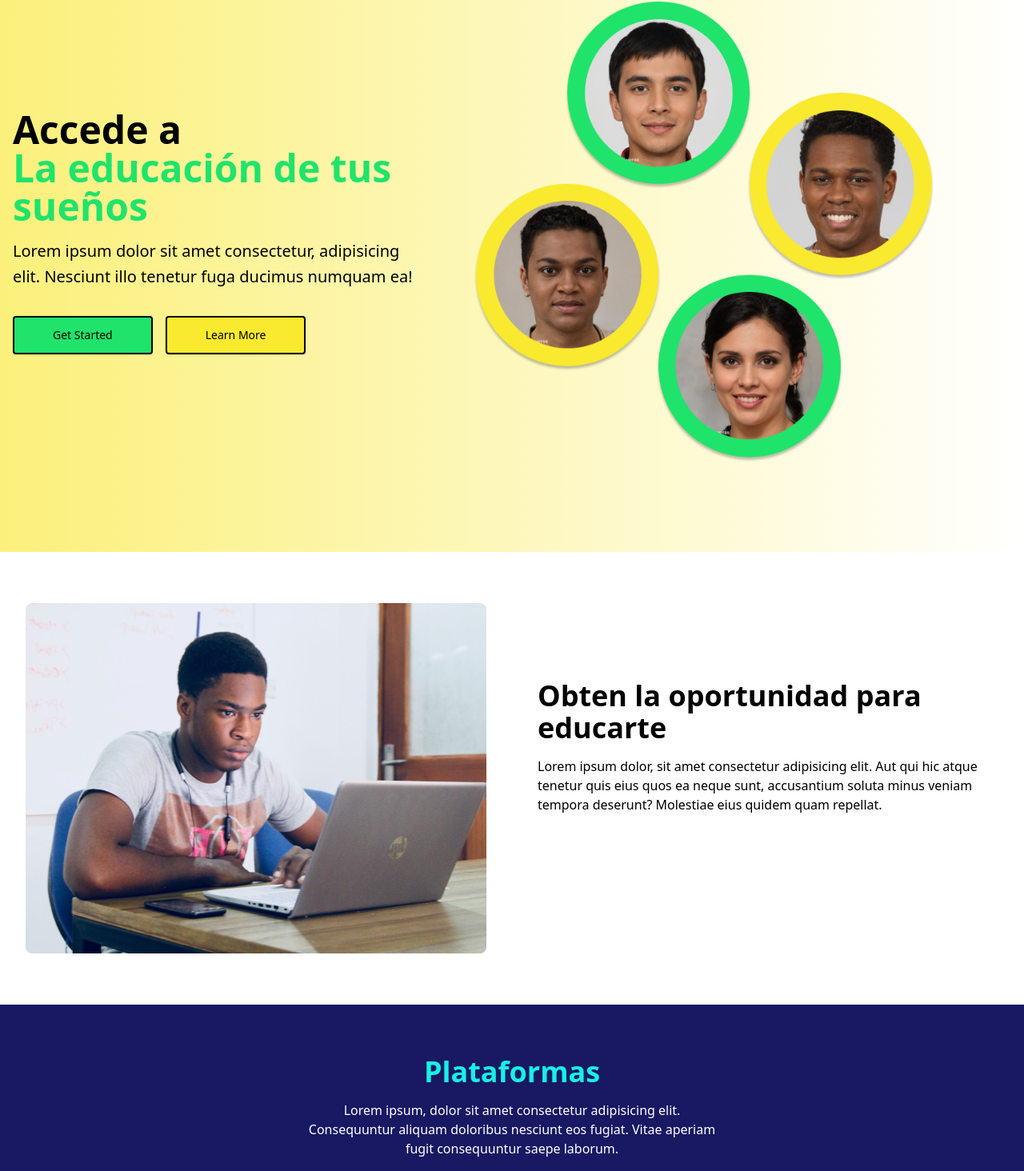
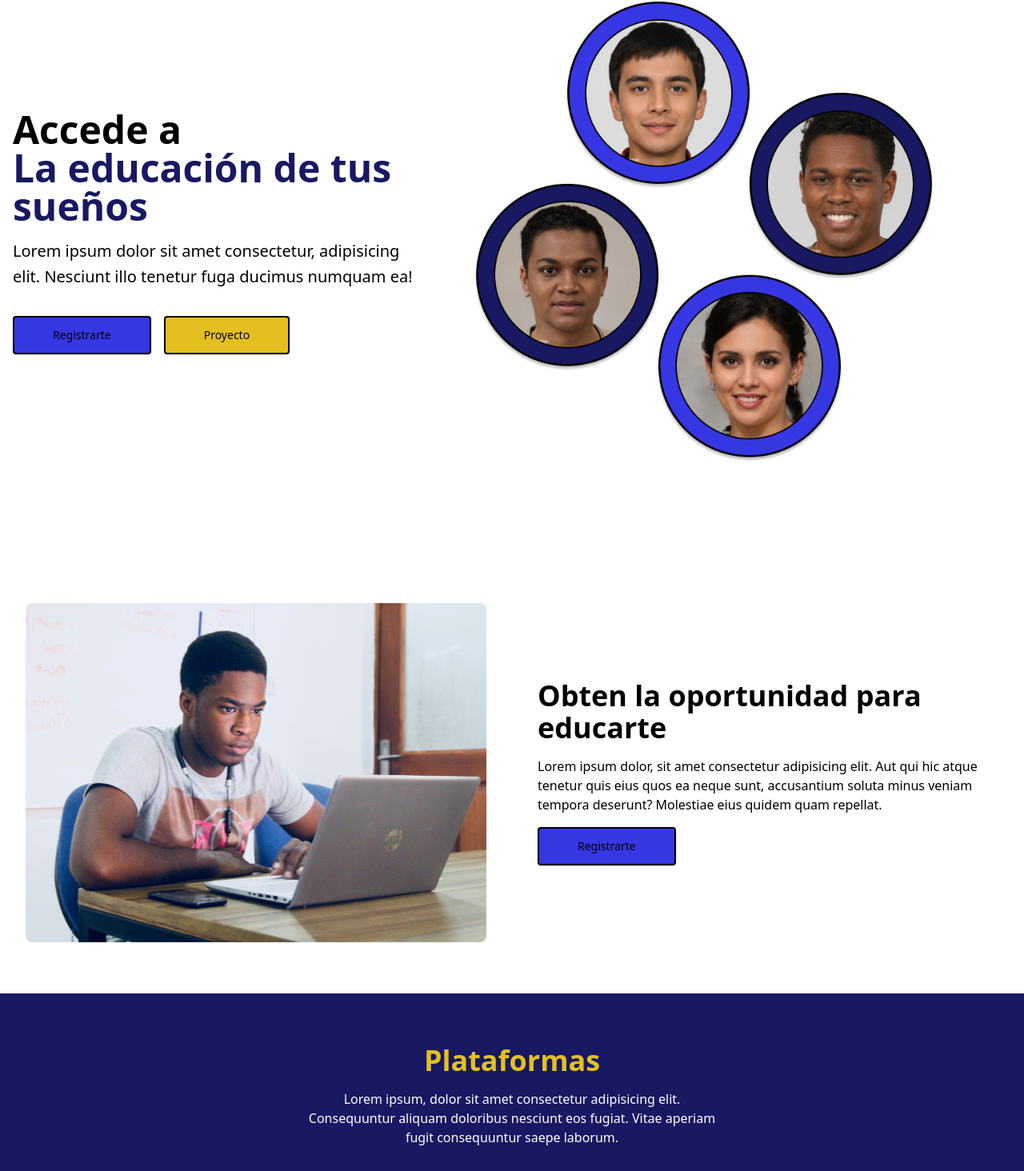
Before and after one commit to ricardoprato/poSIble, a React (Vite) app: page / in a window 1280 px wide. Shown: the part 228-1692 px from the top of the page at 80% size. Built offline with nearby package versions, Linux system fonts and the light colour scheme.

Commit message:
colores cambiados e interfaz mejorada en el landing page, nuevos botones agregados

```diff
--- a/src/components/Description/index.jsx
+++ b/src/components/Description/index.jsx
@@ -1,4 +1,5 @@
 import estudiante from '../../assets/estudiante.jpg'
+import { NavLink } from 'react-router-dom'
 
 export const Description = () => {
     return (
@@ -18,33 +19,17 @@ export const Description = () => {
                     <div class="lg:py-24">
                         <h2 class="text-3xl font-bold sm:text-4xl">Obten la oportunidad para educarte</h2>
 
-                        <p class="mt-4 text-gray-600">
+                        <p class="mt-4 mb-4 text-gray-600">
                             Lorem ipsum dolor, sit amet consectetur adipisicing elit. Aut qui hic
                             atque tenetur quis eius quos ea neque sunt, accusantium soluta minus
                             veniam tempora deserunt? Molestiae eius quidem quam repellat.
                         </p>
 
-                        <a
-                            class="inline-flex items-center px-8 py-3 mt-8 text-white bg-indigo-600 border border-indigo-600 rounded hover:bg-transparent hover:text-indigo-600 active:text-indigo-500 focus:outline-none focus:ring"
-                            href="/get-started"
-                        >
-                            <span class="text-sm font-medium"> Get Started </span>
-
-                            <svg
-                                class="w-5 h-5 ml-3"
-                                xmlns="http://www.w3.org/2000/svg"
-                                fill="none"
-                                viewBox="0 0 24 24"
-                                stroke="currentColor"
-                            >
-                                <path
-                                    stroke-linecap="round"
-                                    stroke-linejoin="round"
-                                    stroke-width="2"
-                                    d="M17 8l4 4m0 0l-4 4m4-4H3"
-                                />
-                            </svg>
-                        </a>
+                        <NavLink to='/'>
+                            <a class="inline-block px-12 py-3 text-sm font-medium text-black rounded shadow bg-complementary border-2 border-black sm:w-auto hover:bg-primary focus:outline-none focus:ring">
+                                Registrarte
+                            </a>
+                        </NavLink>
                     </div>
                 </div>
             </div>
--- a/src/components/Donate/index.jsx
+++ b/src/components/Donate/index.jsx
@@ -22,7 +22,7 @@ export const Donate = () => {
                     </p>
 
                     <div class="flex flex-wrap mt-8 text-center gap-4">
-                        <a class="block w-full px-12 py-3 text-sm font-medium text-black rounded shadow bg-yellow border border-black sm:w-auto active:bg-rose-500 hover:bg-rose-700 focus:outline-none focus:ring" href="/get-started">
+                        <a class="block w-full px-12 py-3 text-sm font-medium text-black rounded shadow bg-complementary border-2 border-black sm:w-auto active:bg-rose-500 hover:bg-primary focus:outline-none focus:ring">
                             Donar
                         </a>
                     </div>
--- a/src/components/Hero/index.jsx
+++ b/src/components/Hero/index.jsx
@@ -1,16 +1,17 @@
 import ejemplo from '../../assets/ejemplo.png'
+import { NavLink } from 'react-router-dom'
 
 export const Hero = () => {
   return (
     <section class="relative bg-lightYellow">
 
-      <div class="hidden sm:block sm:inset-0 sm:absolute sm:bg-gradient-to-r sm:from-lightYellow sm:to-white"></div>
+      <div class="hidden sm:block sm:inset-0 sm:absolute sm:bg-gradient-to-r sm:from-white sm:to-white"></div>
 
       <div class="relative max-w-screen-xl px-4 py-32 mx-auto lg:h-screen lg:items-center lg:flex">
         <div class="max-w-xl text-center sm:text-left">
           <h2 className="text-3xl font-extrabold sm:text-5xl">
             Accede a
-            <strong className="font-extrabold text-primary sm:block">
+            <strong className="font-extrabold text-darkBlue sm:block">
               La educación de tus sueños
             </strong>
           </h2>
@@ -20,13 +21,16 @@ export const Hero = () => {
           </p>
 
           <div class="flex flex-wrap gap-4 mt-8 text-center">
-            <a class="block w-full px-12 py-3 text-sm font-medium text-black rounded shadow bg-primary border-2 border-black sm:w-auto active:bg-rose-500 hover:bg-alert focus:outline-none focus:ring" href="/get-started">
-              Get Started
-            </a>
-
-            <a class="block w-full px-12 py-3 text-sm font-medium text-black bg-secondary rounded shadow border-2 border-black text-rose-600 sm:w-auto hover:text-rose-700 active:text-rose-500 focus:outline-none focus:ring" href="/about">
-              Learn More
-            </a>
+            <NavLink to='/'>
+              <a class="block w-full px-12 py-3 text-sm font-medium text-black rounded shadow bg-complementary border-2 border-black sm:w-auto active:bg-rose-500 hover:bg-primary focus:outline-none focus:ring">
+                Registrarte
+              </a>
+            </NavLink>
+            <NavLink to='/estudiantes'>
+              <a class="block w-full px-12 py-3 text-sm font-medium text-black rounded shadow bg-secondary border-2 border-black sm:w-auto active:bg-rose-500 hover:bg-primary focus:outline-none focus:ring">
+                Proyecto
+              </a>
+            </NavLink>
           </div>
         </div>
         <div class="max-w-xl text-center sm:text-left">
--- a/src/components/PlatformCard/index.jsx
+++ b/src/components/PlatformCard/index.jsx
@@ -6,7 +6,7 @@ export const PlatformCard = ({ name, image }) => {
         >
             <div className="flex justify-center">
                 <div className="relative">
-                    <img alt="..." src={image} className="bg-cover h-48 w-48 align-middle border-none" />
+                    <img alt="..." src={image} className="bg-cover h-32 w-32 align-middle border-none" />
                 </div>
 
             </div>
--- a/src/components/Platforms/index.jsx
+++ b/src/components/Platforms/index.jsx
@@ -11,7 +11,7 @@ export const Platforms = () => {
         <section class="text-white bg-darkBlue">
             <div class="px-4 py-16 mx-auto max-w-screen-xl sm:px-6 lg:px-8">
                 <div class="max-w-lg mx-auto text-center">
-                    <h2 class="text-3xl text-lightBlue font-bold sm:text-4xl">Plataformas</h2>
+                    <h2 class="text-3xl text-secondary font-bold sm:text-4xl">Plataformas</h2>
 
                     <p class="mt-4">
                         Lorem ipsum, dolor sit amet consectetur adipisicing elit. Consequuntur
@@ -29,8 +29,7 @@ export const Platforms = () => {
                     <PlatformCard name='CodigoFacilito' image={CodigoFacilitoImg} />
                 </div><div class="mt-12 text-center">
                     <a
-                        class="inline-flex items-center px-8 py-3 mt-8 text-black bg-lightBlue border border-black rounded hover:bg-transparent hover:border-white hover:text-white active:text-lightBlue focus:outline-none focus:ring"
-                        href="/get-started"
+                        class="inline-flex items-center px-8 py-3 mt-8 text-black bg-secondary border-2 border-black rounded hover:bg-transparent hover:border-white hover:text-white active:text-secondary focus:outline-none focus:ring"
                     >
                         <span class="text-sm font-medium">Aplicar</span>
 
--- a/src/containers/Header/index.jsx
+++ b/src/containers/Header/index.jsx
@@ -14,16 +14,16 @@ export const Header = () => {
         <div className="flex flex-col gap-4 mt-4 sm:flex-row sm:mt-0 sm:items-center">
 
             <NavLink to='/'
-            className="inline-flex items-center justify-center px-5 py-3 text-xl font-medium text-white transition bg-trasnparent border-b-2 border-transparent hover:text-primary hover:border-b-2 hover:border-primary focus:outline-none focus:ring" href='#'
+            className="inline-flex items-center justify-center px-5 py-3 text-xl font-medium text-white transition bg-trasnparent border-b-2 border-transparent hover:text-secondary hover:border-b-2 hover:border-secondary focus:outline-none focus:ring" href='#'
             >
             Proyecto
             </NavLink>
             <NavLink to='/estudiantes'
-            className="inline-flex items-center justify-center px-5 py-3 text-xl font-medium text-white transition bg-trasnparent border-b-2 border-transparent hover:text-primary hover:border-b-2 hover:border-primary focus:outline-none focus:ring" href='#'
+            className="inline-flex items-center justify-center px-5 py-3 text-xl font-medium text-white transition bg-trasnparent border-b-2 border-transparent hover:text-secondary hover:border-b-2 hover:border-secondary focus:outline-none focus:ring" href='#'
             >
             Estudiantes
             </NavLink>
-            <a class="inline-flex items-center justify-center px-6 py-3 text-xl font-medium text-white bg-complementary border-2 border-white rounded-lg hover:bg-primary hover:text-black hover:border-black active:bg-primary focus:outline-none focus:ring" href="/download">
+            <a class="inline-flex items-center justify-center px-6 py-3 text-xl font-medium text-white bg-complementary border-2 border-white rounded-lg hover:bg-secondary hover:text-black hover:border-black active:bg-primary focus:outline-none focus:ring" href="/download">
             <span className="text-sm font-medium"> Ingresar </span>
 
             <svg
--- a/tailwind.config.cjs
+++ b/tailwind.config.cjs
@@ -8,16 +8,15 @@ module.exports = {
     extend: {},
     colors: {
       transparent: 'transparent',
-      primary: '#20e36b',
-      secondary: '#f9e92f',
+      primary: '#2BE370',
+      secondary: '#E3C020',
       complementary: '#3736E3',
       darkBlue: '#181863',
       blue: '#4876fa',
       lightBlue: '#16F0E5',
       yellow: '#E3BE14',
       lightYellow: '#FBF07B',
-      green: '#09E35D',
-      red: '#E31409',
+      red: '#E3544D',
       alert: '#be3e82',
       white: '#fff',
       black: '#000',
```
Also changed, not shown: src/assets/ejemplo.png.
